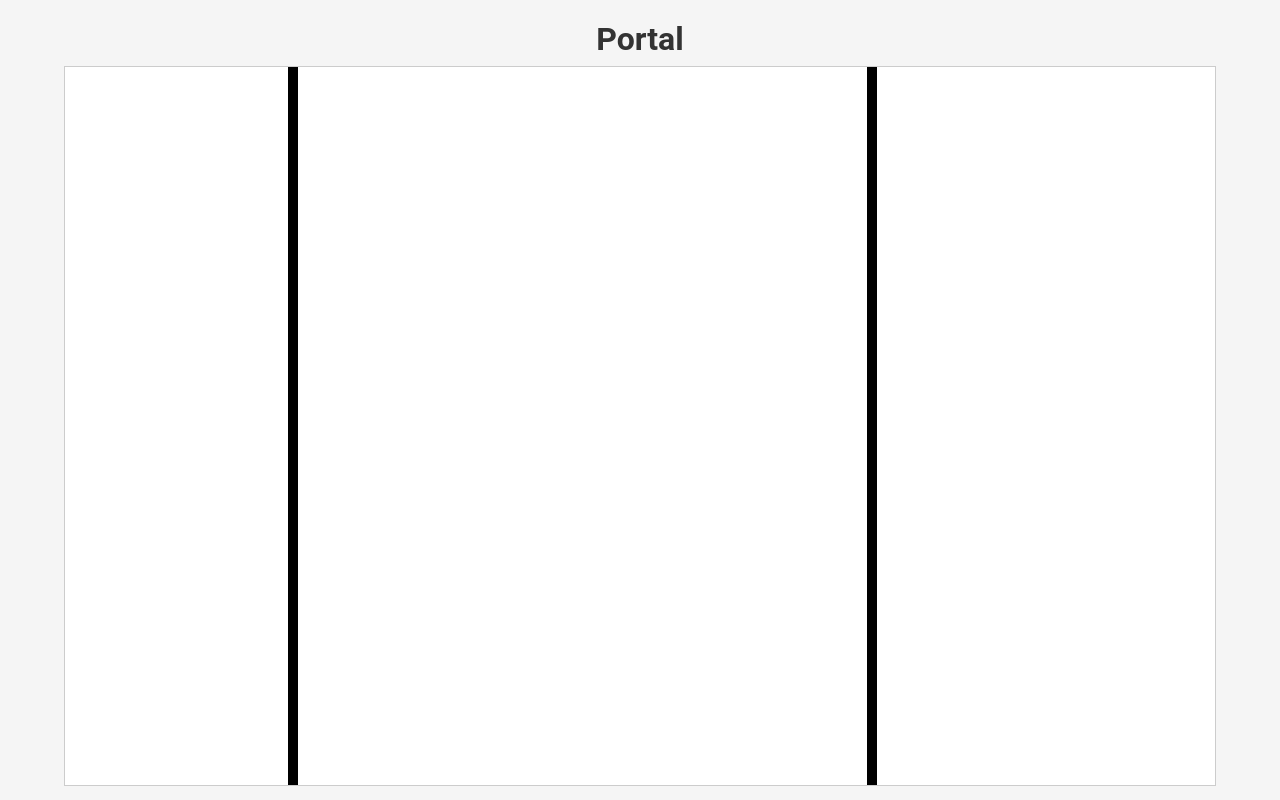
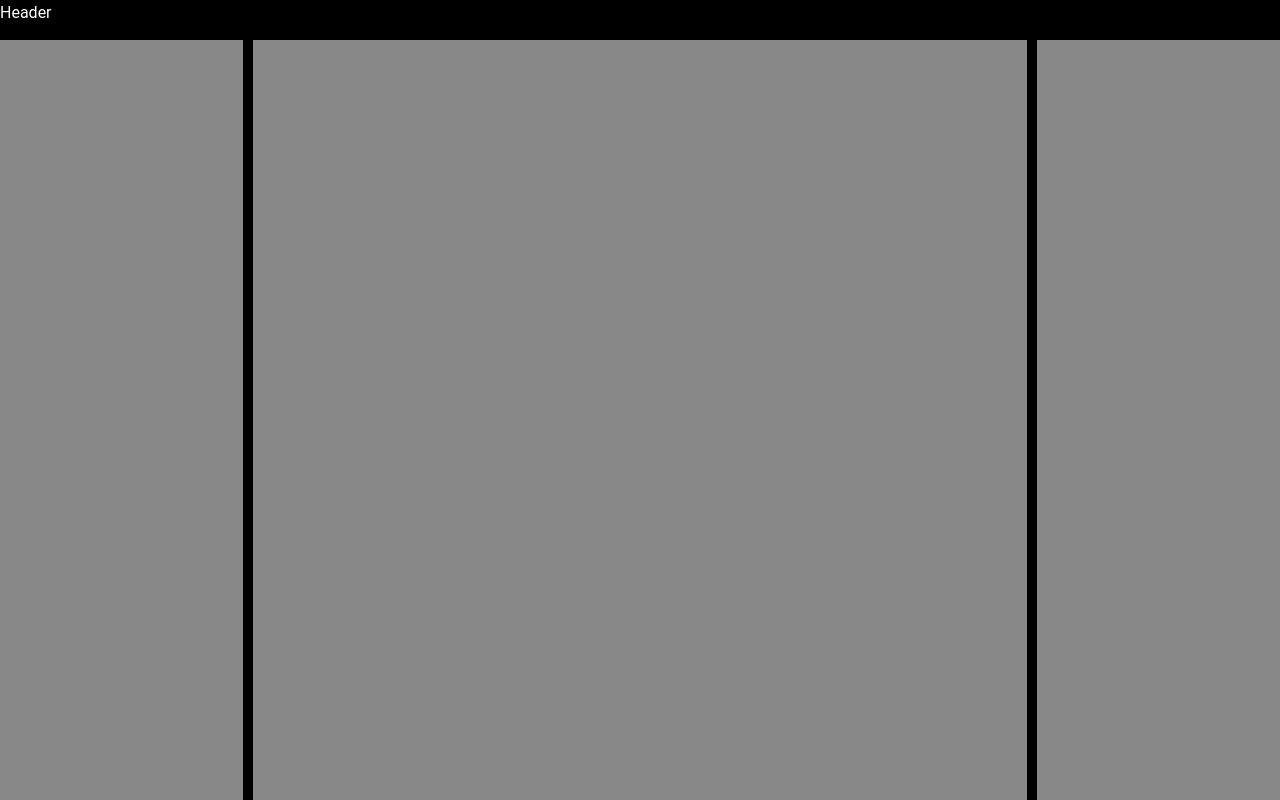
Before and after one commit to Kahl-d/portfolio_website, a React (Create React App) app in the folder client/: page / in a window 1280 px wide. Built offline with nearby package versions, Linux system fonts and the light colour scheme.

Commit message:
portal in place

```diff
--- a/client/src/Portal/App.css
+++ b/client/src/Portal/App.css
@@ -8,7 +8,6 @@
     font-family: 'Roboto', sans-serif;
     font-size: 16px;
     line-height: 1.6;
-    color: #333;
   }
 
   #root {
@@ -23,20 +22,36 @@
     justify-content: center;
     height: 100vh;
     width: 100vw;
-    background-color: #f5f5f5;
+    background-color: #000;
+    color: white;
   }
+
+  .section{
+    background-color: #888;
+  }
+  #header{
+    width: 100%;
+    height: 5%;
+  }
+
 
   #appContainer {
     display: flex;
-    height: 90vh;
-    width: 90vw;
-    background-color: #fff;
-    border: 1px solid #ccc;
+    flex-grow: 1;
+    width: 100%;
   }
 
   #appLeft, #appRight, #appCenter {
     height: 100%;
     position: relative;
+  }
+
+  #appLeft{
+    margin-right: 1rem;
+  }
+
+  #appRight{
+    margin-left: 1rem;
   }
 
   .resizer {
@@ -59,5 +74,5 @@
   }
 
   .resizer:hover {
-    background-color: #888;
+    background-color: blue;
   }
--- a/client/src/Portal/App.js
+++ b/client/src/Portal/App.js
@@ -3,7 +3,7 @@ import "./App.css";
 
 const App = () => {
   const [leftWidth, setLeftWidth] = useState(20);
-  const [rightWidth, setRightWidth] = useState(30);
+  const [rightWidth, setRightWidth] = useState(20);
   const [isDragging, setIsDragging] = useState(false);
   const [startX, setStartX] = useState(0);
   const [draggingDiv, setDraggingDiv] = useState(null);
@@ -27,7 +27,7 @@ const App = () => {
         setLeftWidth(newLeftWidth);
       }
     } else if (draggingDiv === "right") {
-      const newRightWidth = Math.min(Math.max(rightWidth - dxPercent, 30), 65);
+      const newRightWidth = Math.min(Math.max(rightWidth - dxPercent, 20), 65);
       const newCenterWidth = 100 - leftWidth - newRightWidth;
       if (newCenterWidth >= 5) {
         setRightWidth(newRightWidth);
@@ -44,8 +44,8 @@ const App = () => {
 
   return (
     <div id="mainContainer">
-      <h1>Portal</h1>
-      <div id="appContainer" onMouseMove={handleMouseMove} onMouseUp={handleMouseUp}>
+      <div id="header">Header</div>
+      <div id="appContainer" className="section" onMouseMove={handleMouseMove} onMouseUp={handleMouseUp}>
         <div
           id="appLeft"
           style={{ width: `${leftWidth}%`, borderRight: "2px solid #000" }}
@@ -55,9 +55,9 @@ const App = () => {
             onMouseDown={(e) => handleMouseDown(e, "left")}
           />
         </div>
-        <div id="appCenter" style={{ width: `${100 - leftWidth - rightWidth}%` }} />
+        <div id="appCenter" className="section" style={{ width: `${100 - leftWidth - rightWidth}%` }} />
         <div
-          id="appRight"
+          id="appRight" className="section"
           style={{ width: `${rightWidth}%`, borderLeft: "2px solid #000" }}
         >
           <div
```
